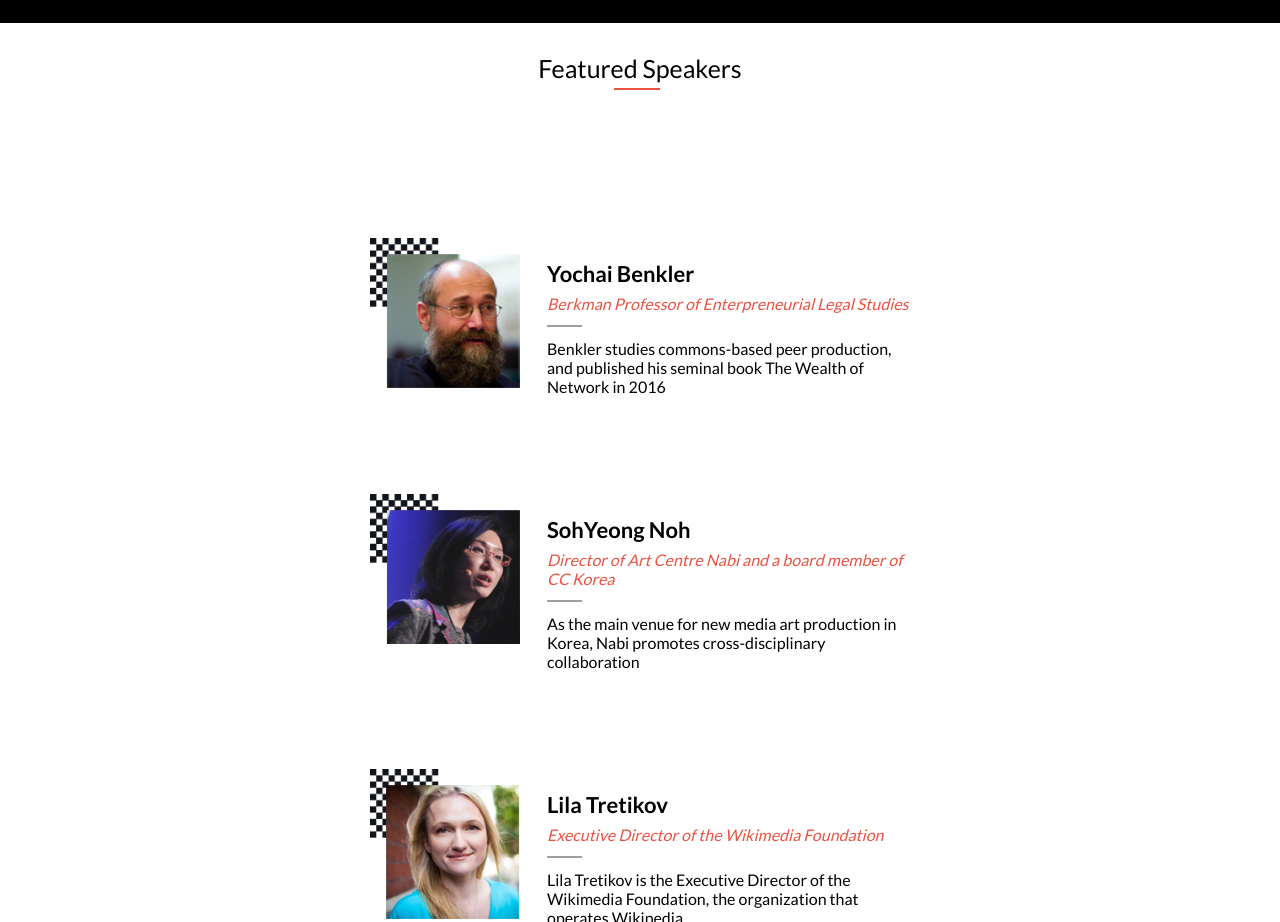
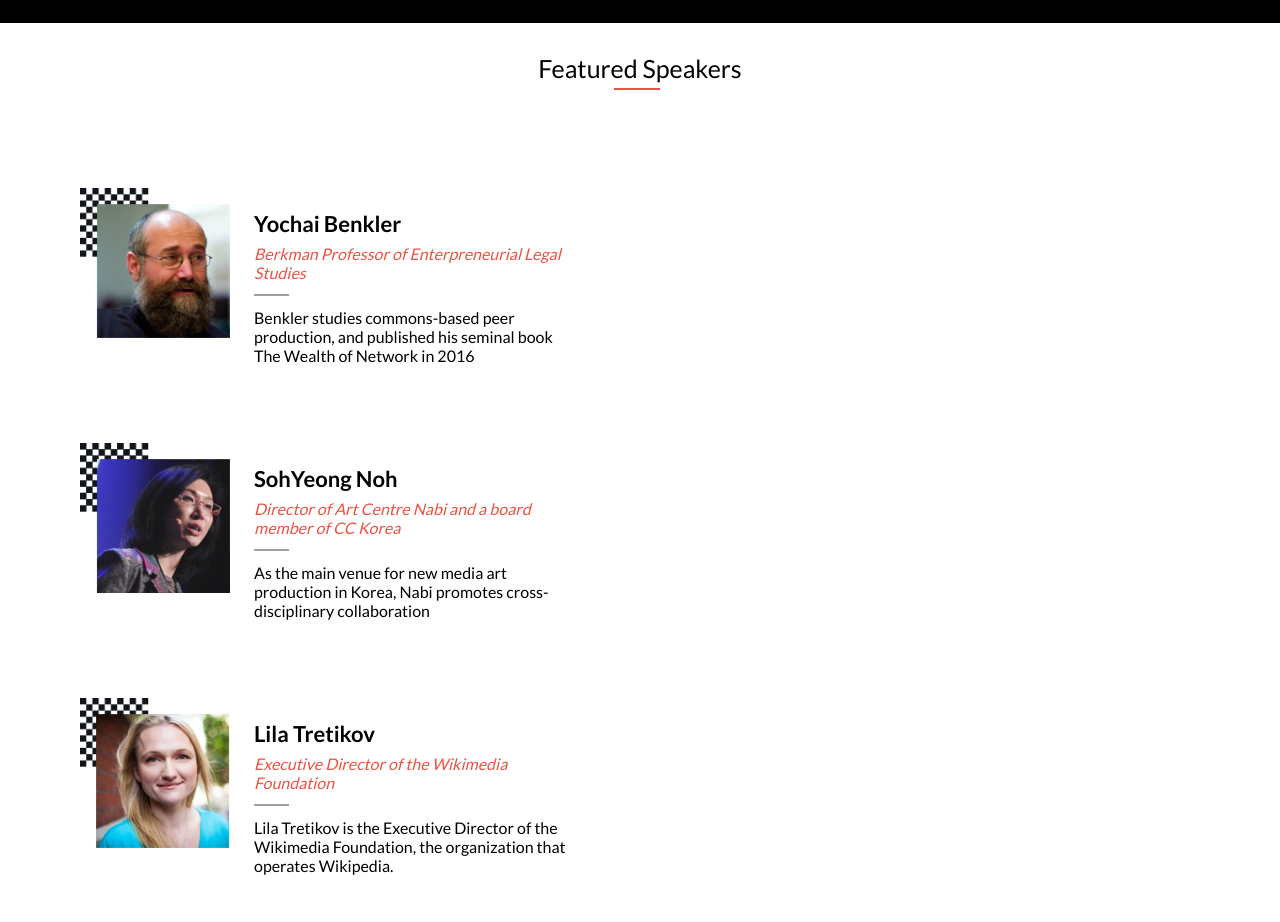
Before and after one commit to brainconnect93/Capstone-project, a website: page index.html in a window 1280 px wide. Shown: the part 1400-2322 px from the top of the page. Drawn offline with Linux system fonts and the light colour scheme.

Commit message:
Make changes in line with the reviewer's request

```diff
--- a/script.js
+++ b/script.js
@@ -64,6 +64,7 @@ const featSpeaker = [
 const speakers = document.querySelector('#speakers');
 for (let i = 0; i < featSpeaker.length; i += 1) {
   speakers.innerHTML += `
+          <div class="about-dir">
             <div class="about-box">
                 <div class="speaker">
                     <div class="image">
@@ -78,5 +79,7 @@ for (let i = 0; i < featSpeaker.length; i += 1) {
                     </div>
                 </div>
               </div>
+          </div>
+
   `;
 }
--- a/styles.css
+++ b/styles.css
@@ -346,7 +346,7 @@ p.para2 {
 /* about speakers styling section */
 
 .about-head {
-  margin-top: 70px;
+  /* margin-top: 70px; */
   margin-bottom: 10px;
 }
 
@@ -375,9 +375,9 @@ p.para2 {
 .speaker {
   display: flex;
   flex-direction: row;
-  margin: 30px 10px;
+  margin: 0 10px;
   padding: 10px 10px;
-  justify-content: space-between;
+  /* justify-content: space-between; */
 }
 
 .speaker img {
@@ -861,7 +861,7 @@ DESKTOP VERSION
   }
 
   .about-head {
-    width: 100%;
+    width: 50%;
     display: flex;
     flex-direction: column;
     justify-content: center;
@@ -869,7 +869,7 @@ DESKTOP VERSION
   }
 
   .about-box {
-    width: 50%;
+    width: 100%;
     padding: 20px 30px;
     display: flex;
     flex-direction: row;
@@ -877,7 +877,7 @@ DESKTOP VERSION
   }
 
   .about-dir {
-    width: 50%;
+    width: 100%;
     display: flex;
     flex-direction: column;
     padding: 20px 30px;
```
Also changed, not shown: index.html (+2 -90 lines), README.md.
